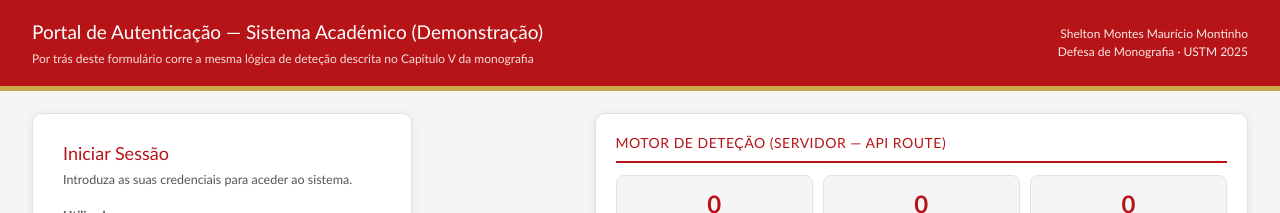
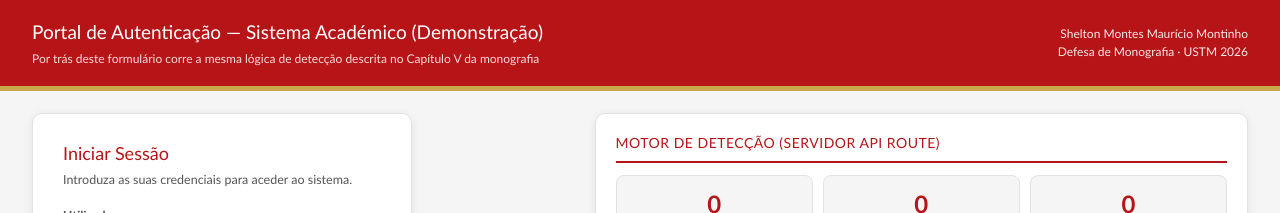
Before and after one commit to sheltonmontes/Meu-site-Amador, a Next.js app: page /login in a window 1280 px wide. Shown: the top 213 px of the page. Built offline with nearby package versions, Linux system fonts and the light colour scheme.

Commit message:
Fix typos in login page comments and text

```diff
--- a/app/login/page.tsx
+++ b/app/login/page.tsx
@@ -1,7 +1,7 @@
 // app/login/page.tsx
 //
 // Página de demonstração para a defesa de monografia.
-// Reproduz visualmente o protótipo de deteção de força bruta
+// Reproduz visualmente o protótipo de detecção de força bruta
 // descrito no Capítulo V, mas agora a correr como página real
 // no domínio montestech.online, com a lógica no servidor (API route).
 
@@ -115,13 +115,13 @@ export default function LoginDemoPage() {
         <div>
           <h1 style={{ margin: 0, fontSize: 19 }}>Portal de Autenticação — Sistema Académico (Demonstração)</h1>
           <div style={{ fontSize: 12, opacity: 0.85, marginTop: 3 }}>
-            Por trás deste formulário corre a mesma lógica de deteção descrita no Capítulo V da monografia
+            Por trás deste formulário corre a mesma lógica de detecção descrita no Capítulo V da monografia
           </div>
         </div>
         <div style={{ fontSize: 12, textAlign: "right", opacity: 0.9 }}>
           Shelton Montes Maurício Montinho
           <br />
-          Defesa de Monografia · USTM 2025
+          Defesa de Monografia · USTM 2026
         </div>
       </header>
 
@@ -231,7 +231,7 @@ export default function LoginDemoPage() {
 
           <div style={{ fontSize: 11.5, color: "#999", marginTop: 16, lineHeight: 1.5, borderTop: "1px dashed #ddd", paddingTop: 12 }}>
             <b>Para a demonstração:</b> a palavra-passe correta é <b>USTM2025</b>. Tenta digitar uma palavra-passe
-            errada <b>3 vezes seguidas</b> dentro de 60 segundos e observa o painel à direita — o sistema vai gerar um
+            errada <b>3 vezes seguidas</b> dentro de 60 segundos e observa o painel à direita o sistema vai gerar um
             alerta automaticamente, tal como faria com um ataque de força bruta real.
           </div>
         </div>
@@ -239,7 +239,7 @@ export default function LoginDemoPage() {
         {/* Monitor panel */}
         <div style={{ background: "white", borderRadius: 10, padding: "18px 20px", boxShadow: "0 2px 10px rgba(0,0,0,0.08)", border: "1px solid #e2e2e2" }}>
           <h2 style={{ margin: "0 0 12px", fontSize: 14, color: "#B71417", textTransform: "uppercase", letterSpacing: 0.5, borderBottom: "2px solid #B71417", paddingBottom: 8 }}>
-            Motor de Deteção (servidor — API route)
+            Motor de Detecção (servidor API route)
           </h2>
 
           {showAlertBanner && (
```
